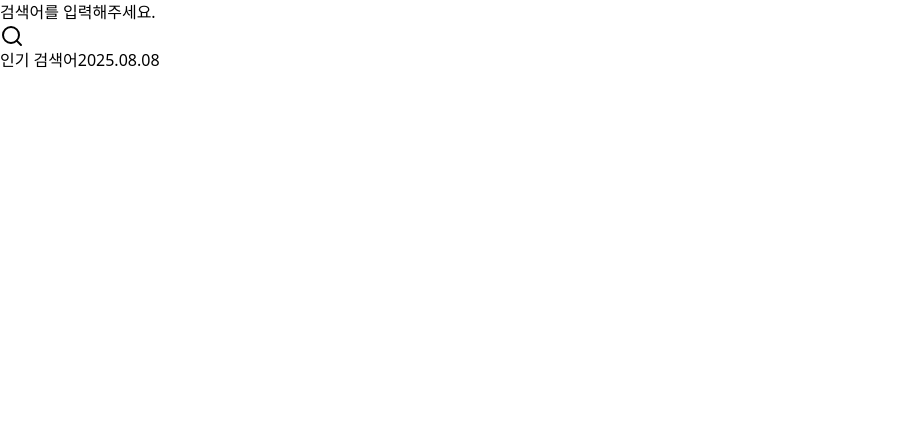
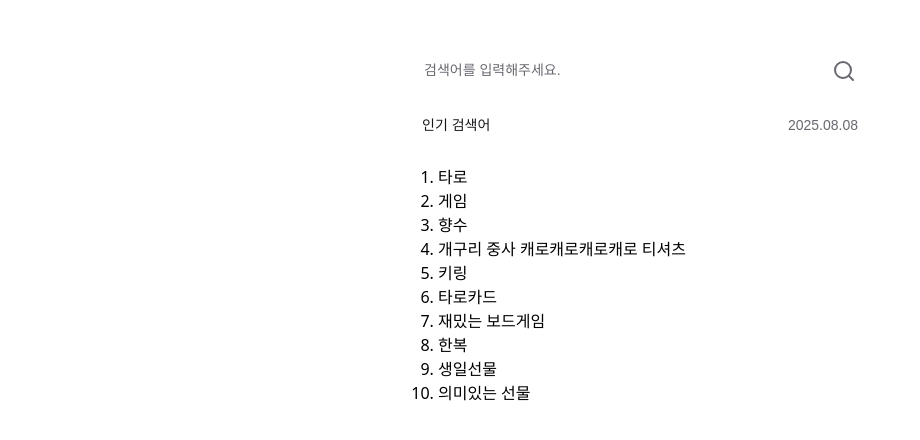
Before and after one commit to FRONTENDBOOTCAMP-13th/Final-11-Cutie, a Next.js app: page /search in a window 1280 px wide. Shown: the top 440 px of the page, without its empty margins (0-920 px from the left). Built offline with nearby package versions, Linux system fonts and the light colour scheme.

Commit message:
searchpage

```diff
--- a/src/app/search/page.tsx
+++ b/src/app/search/page.tsx
@@ -3,16 +3,36 @@ import { Search } from 'lucide-react';
 export default function SearchPage() {
   return (
     <>
-      {/* 검색 바 */}
-      <input type="text" defaultValue="검색어를 입력해주세요." />
-      <Search />
+      <div className="flex justify-center">
+        <div className="flex flex-col ">
+          <form className=" flex items-center justify-between px-[18px] py-[14px] mt-[45px] gap-2 text-font-400 mb-5">
+            {/* 검색 바 */}
+            <input type="text" defaultValue="검색어를 입력해주세요." className=" w-full mobile:w-100 normal-14" />
+            <button className="cursor-pointer">
+              <Search className=" hover:text-font-900" />
+            </button>
+          </form>
 
-      {/* API로 날짜 가져와야 함 */}
-      <section>
-        <span>인기 검색어</span>
-        <span>2025.08.08</span>
-      </section>
-      {/* 인기 목록 */}
+          {/* API로 날짜 가져와야 함 */}
+          <section className="flex justify-between px-4 normal-14 text-font-900 mb-[30px]">
+            <span>인기 검색어</span>
+            <span className="text-font-400">2025.08.08</span>
+          </section>
+          {/* 인기 목록 */}
+          <ol className="list-decimal px-8">
+            <li>타로</li>
+            <li>게임</li>
+            <li>향수</li>
+            <li>개구리 중사 캐로캐로캐로캐로 티셔츠</li>
+            <li>키링</li>
+            <li>타로카드</li>
+            <li>재밌는 보드게임</li>
+            <li>한복</li>
+            <li>생일선물</li>
+            <li>의미있는 선물</li>
+          </ol>
+        </div>
+      </div>
     </>
   );
 }
```
